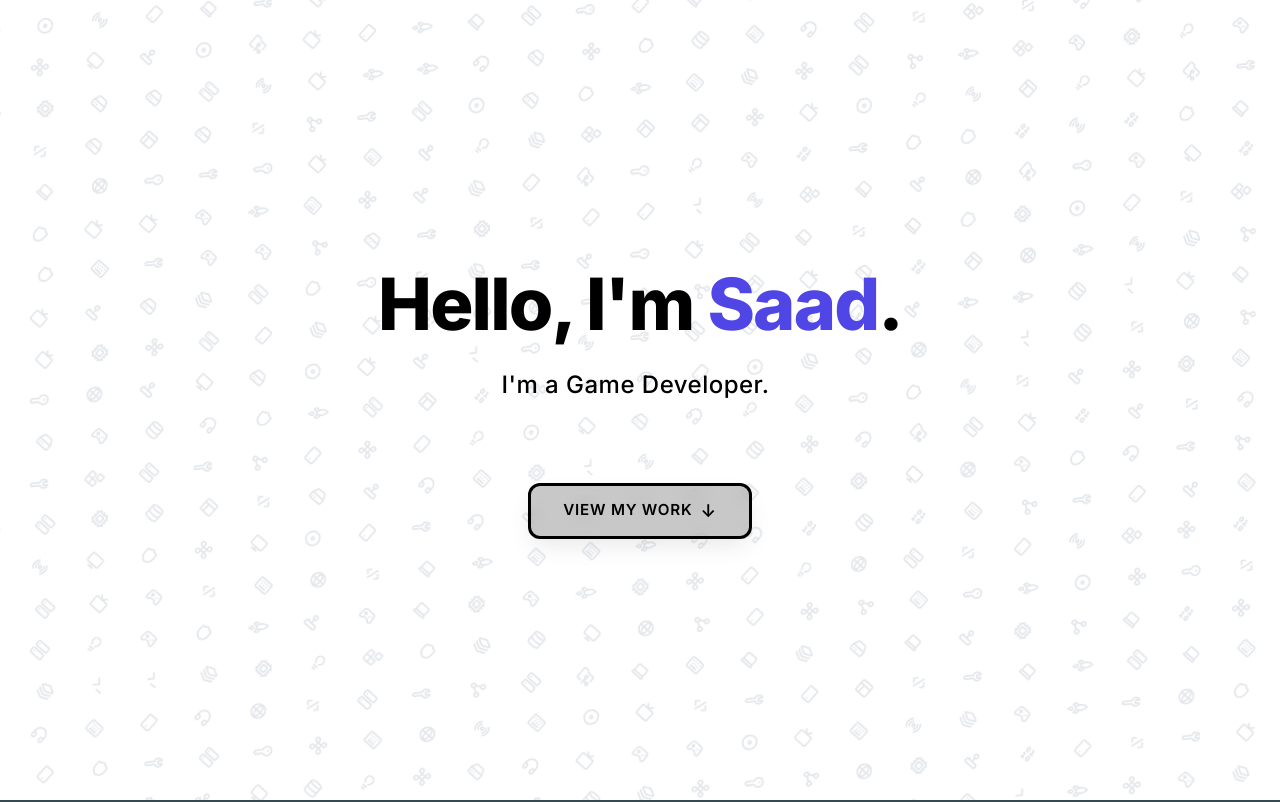
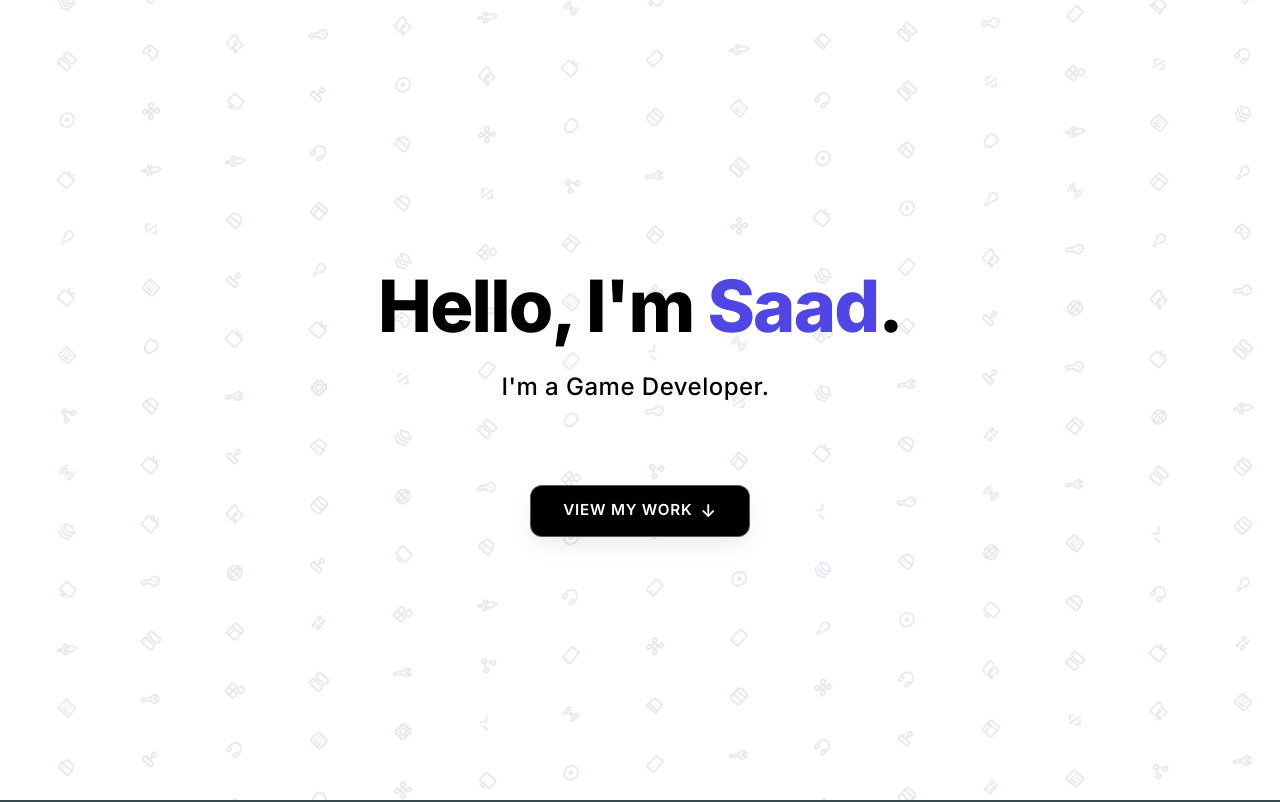
Before and after one commit to SaaddRiazz/my-portfolio, a Next.js app: page / in a window 1280 px wide. Shown: the top 802 px of the page. Built offline with nearby package versions, Linux system fonts and the light colour scheme.

Commit message:
removed alternate movement

```diff
--- a/package.json
+++ b/package.json
@@ -9,6 +9,7 @@
     "lint": "eslint"
   },
   "dependencies": {
+    "lucide-react": "^1.17.0",
     "next": "16.2.7",
     "react": "19.2.4",
     "react-dom": "19.2.4"
--- a/src/app/components/FloatingIcon.tsx
+++ b/src/app/components/FloatingIcon.tsx
@@ -31,18 +31,17 @@ export default function FloatingIcon({ Icon }: FloatingIconProps) {
   };
 
   return (
+    <div onMouseEnter={handleMouseEnter} className="icon-container">
       <div
-      onMouseEnter={handleMouseEnter}
-      className={`
-        icon-container select-none transform transition-all duration-300 pointer-events-auto
-        ${isHovered ? 'scale-125 z-20' : 'hover:scale-110'}
-      `}
+        className={`transform transition-all duration-300 ${isHovered ? 'scale-125 z-20' : ''}`}
         style={{
           color: isHovered ? activeColor : 'rgb(228, 231, 235)',
           fill: isHovered ? activeColor : 'transparent',
+          display: 'inline-flex'
         }}
       >
         <Icon size={16} className="w-4 h-4 transition-colors duration-200" strokeWidth={2.5} />
       </div>
+    </div>
   );
 }
--- a/src/app/components/HeroSection.tsx
+++ b/src/app/components/HeroSection.tsx
@@ -36,11 +36,10 @@ export default function HeroSection() {
     'AI Engineer.',
   ];
 
-  // Grid sizing parameters
   const totalRows = 24;
-  const uniqueIconsPerRow = 28; // Number of unique random icons before the loop sequence mirrors
+  const uniqueIconsPerRow = 28;
 
-  // Generate a distinct, completely randomized icon sequence for EVERY separate track
+  // Generates unique random icon tracks for each separate layout line item
   const randomizedMatrix = useMemo(() => {
     const matrix: number[][] = [];
     for (let r = 0; r < totalRows; r++) {
@@ -60,15 +59,12 @@ export default function HeroSection() {
   return (
     <section id="home" className="hero">
 
-      {/* HIGH-DENSITY COMPLETELY RANDOMIZED INFINITE CONVEYOR MATRIX */}
+      {/* UNIFIED SINGLE-DIRECTION HIGH-DENSITY GRID LAYER */}
       <div className="stream-matrix-field">
         {randomizedMatrix.map((rowSequence, rowIndex) => {
-          // Alternate animation vectors to build the requested dense diagonal flow
-          const directionClass = rowIndex % 2 === 0 ? 'move-left' : 'move-right';
-
           return (
-            <div key={rowIndex} className={`grid-row ${directionClass}`}>
-              {/* Double this specific row's unique array back-to-back to forge a seamless mirror seam */}
+            <div key={rowIndex} className="grid-row move-left">
+              {/* Duplicates sequence to ensure pixel-perfect loop connections */}
               {[...rowSequence, ...rowSequence].map((iconIdx, itemIdx) => {
                 const TargetIcon = iconPool[iconIdx];
                 return <FloatingIcon key={itemIdx} Icon={TargetIcon} />;
--- a/src/app/styles/hero.css
+++ b/src/app/styles/hero.css
@@ -1,6 +1,6 @@
 /* components/hero.css */
 
-/* 1. Core Viewport Container */
+/* 1. Core Canvas Foundation */
 .hero {
   width: 100%;
   height: 100vh;
@@ -24,7 +24,7 @@
   justify-content: space-between;
   pointer-events: auto;
   user-select: none;
-  /* Slants row tracks uniformly to maintain an active diagonal stream */
+  /* Tilts row tracking vectors to maintain the requested dense diagonal flow */
   transform: skewY(-6deg) scale(1.05);
 }
 
@@ -32,25 +32,27 @@
 .grid-row {
   display: flex;
   width: max-content;
-  gap: 2.25rem; /* Determines dense packing margins */
+  gap: 1.5rem; /* Packing tight margins */
   white-space: nowrap;
   will-change: transform;
 }
 
 /* Individual Icon Rotation Core Configuration */
 .icon-container {
-  display: inline-block;
+  display: inline-flex;
+  align-items: center;
+  justify-content: center;
   transform: rotate(45deg); /* Locks visual assets to a 45 degree tilt */
   flex-shrink: 0;
+  padding: 1.25rem; /* Expanded hover footprint hit box padding */
+  cursor: pointer;
+  pointer-events: auto;
+  position: relative;
 }
 
-/* 4. GPU-ACCELERATED ZERO-OVERHEAD SEAMLESS SCROLLING KEYFRAMES */
+/* 4. UNIFIED GPU-ACCELERATED NO-SNAP RUNTIME KEYFRAMES */
 .move-left {
   animation: scrollConveyorLeft 55s linear infinite;
-}
-
-.move-right {
-  animation: scrollConveyorRight 55s linear infinite;
 }
 
 @keyframes scrollConveyorLeft {
@@ -62,16 +64,7 @@
   }
 }
 
-@keyframes scrollConveyorRight {
-  0% {
-    transform: translate3d(-50%, 0, 0);
-  }
-  100% {
-    transform: translate3d(0, 0, 0);
-  }
-}
-
-/* 5. Foreground Content Controls */
+/* 5. Foreground Content Panels */
 .hero-content {
   position: relative;
   z-index: 10;
@@ -125,16 +118,14 @@
   align-items: center;
   gap: 0.5rem;
   padding: 0.75rem 2rem;
-  background-color: #00000037;
-  color: #000000 !important;
+  background-color: #000000;
+  color: #ffffff !important;
   font-weight: 600;
   border-radius: 0.75rem;
   text-decoration: none;
   box-shadow: 0 10px 25px -5px rgba(0, 0, 0, 0.1);
   transition: all 0.3s ease;
   pointer-events: auto;
-  border-color: #000000;
-  border-width: 3px;
 }
 
 .view-work-btn:hover {
@@ -145,12 +136,11 @@
 }
 
 .view-work-btn .arrow {
-  color: #000000 !important;
+  color: #ffffff !important;
   transition: transform 0.3s ease;
 }
 
 .view-work-btn:hover .arrow {
-  color: #ffffff !important;
   transform: translateY(3px);
 }
 
```
Also changed, not shown: 1 other file (tests, documents, lock files or other folders). Lines whose indentation alone changed are shown as unchanged.
